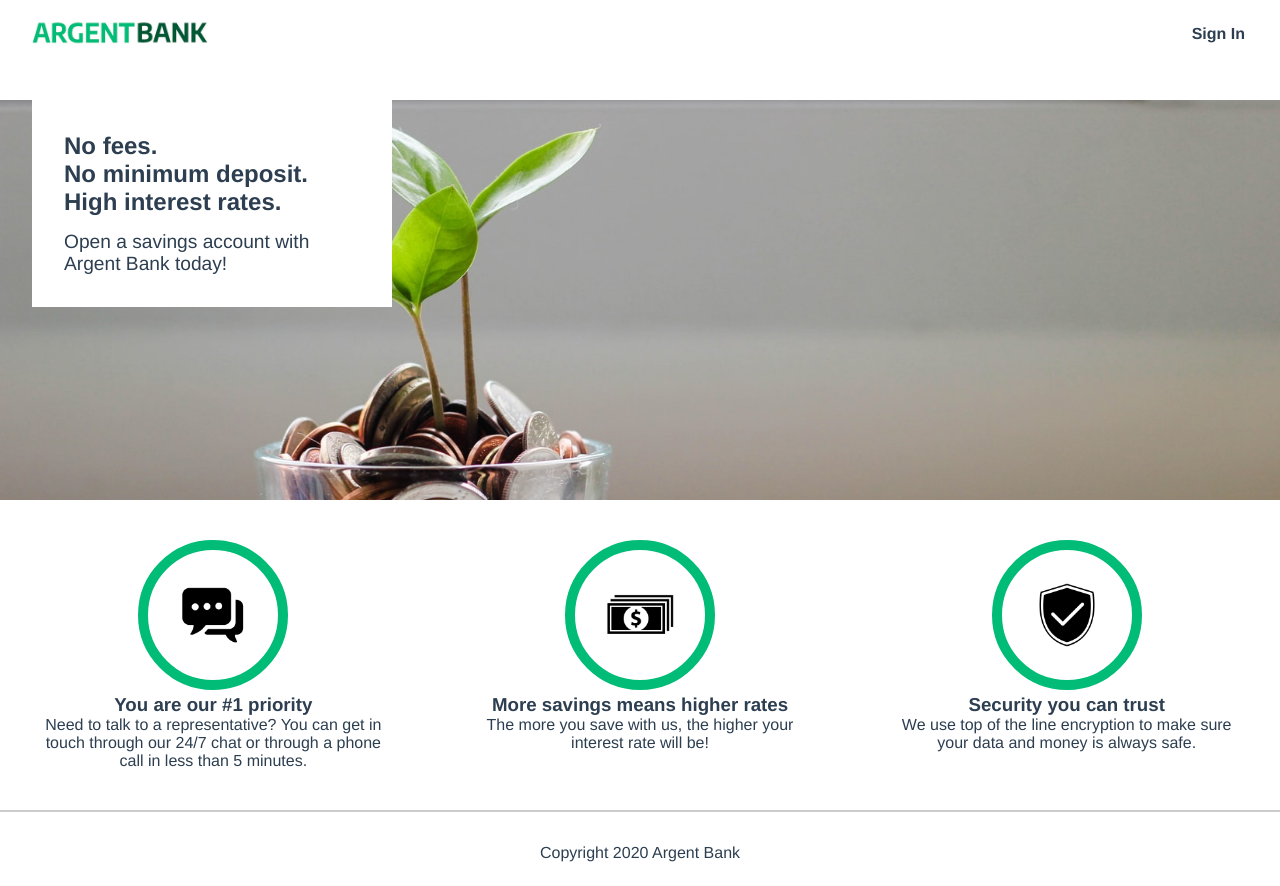
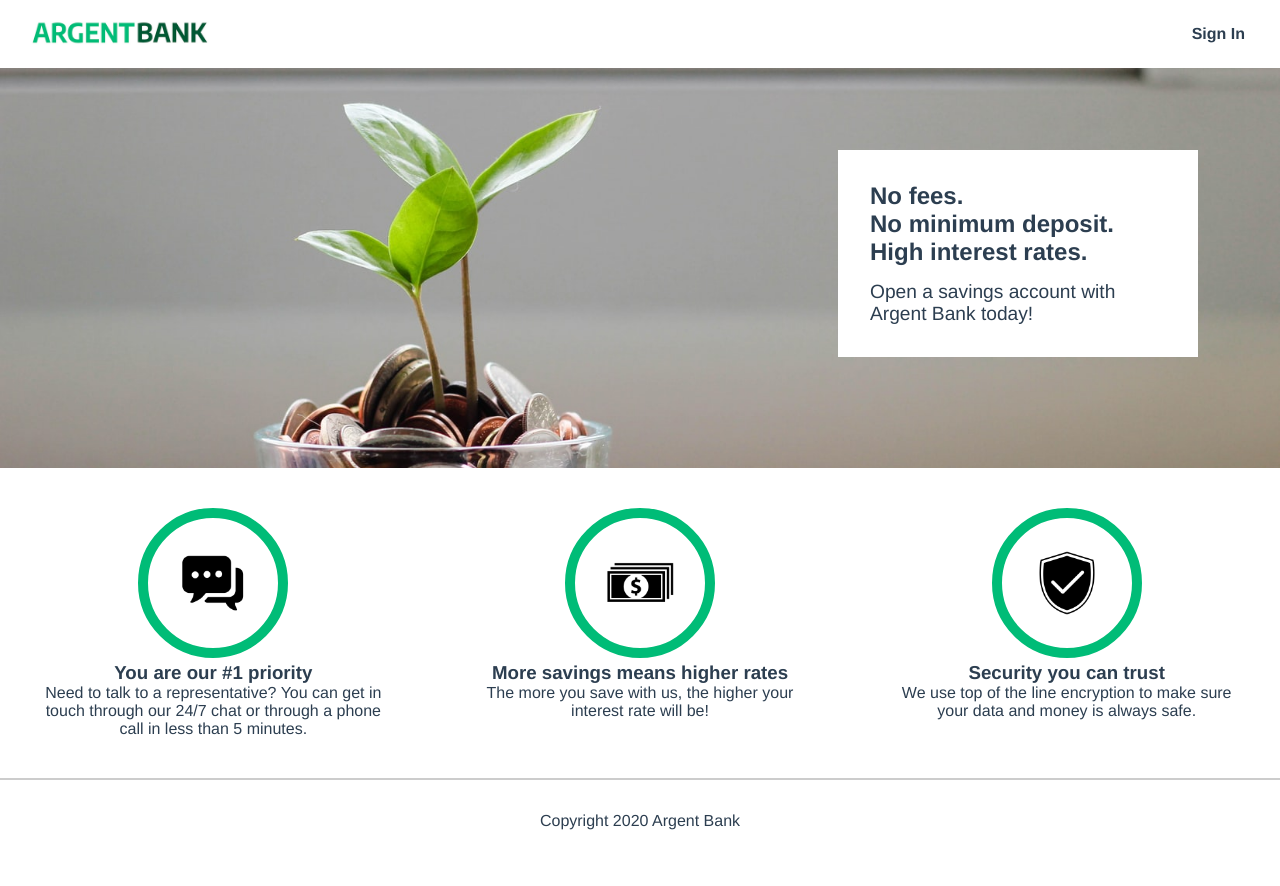
Before and after one commit to Maxb06/argent-bank, a React (Vite) app: page / in a window 1280 px wide. After the commit the page ends 854 px from the top, so only its background shows below. Built offline with nearby package versions, Linux system fonts and the light colour scheme.

Commit message:
style : banner design

```diff
--- a/src/components/Banner/styles.module.scss
+++ b/src/components/Banner/styles.module.scss
@@ -2,16 +2,17 @@
   height: 400px;
   background-repeat: no-repeat;
   background-size: cover;
-  background-position: 0% 33%;
-  width: 100%;
-
+  background-position: 0% 30%;
+  position: relative;
 
   &__content {
     background-color: white;
     width: 360px;
     padding: 2rem;
     margin: 2rem;
-
+    position: absolute;
+    right: 50px;
+    top: 50px;
 
     &__subtitle {
       font-size: 1.5rem;
```
